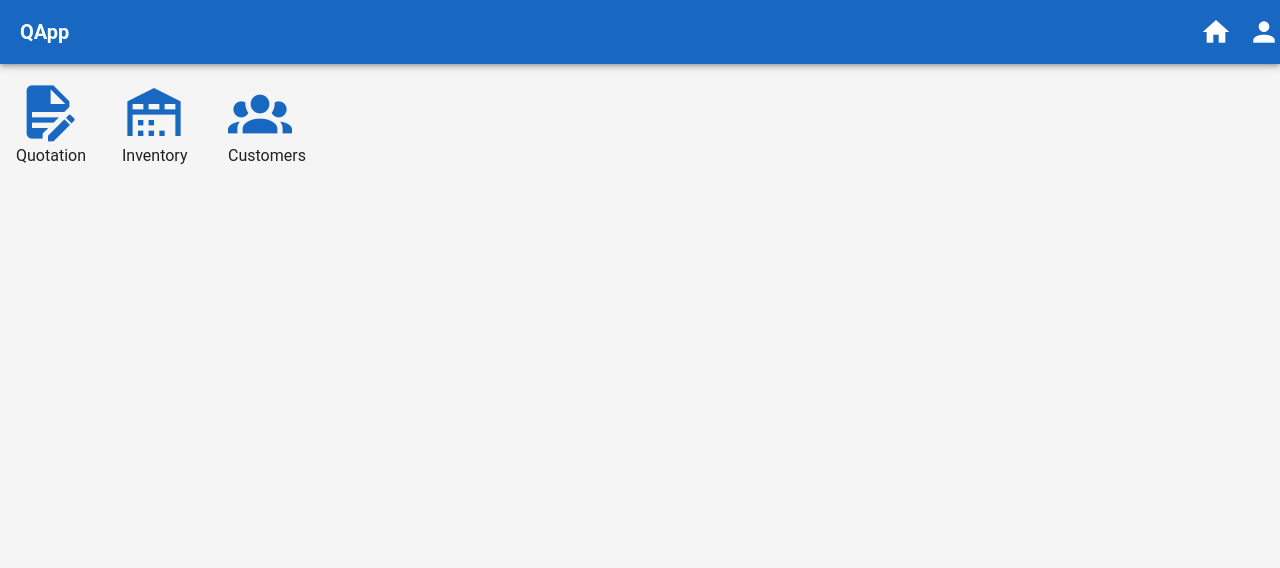
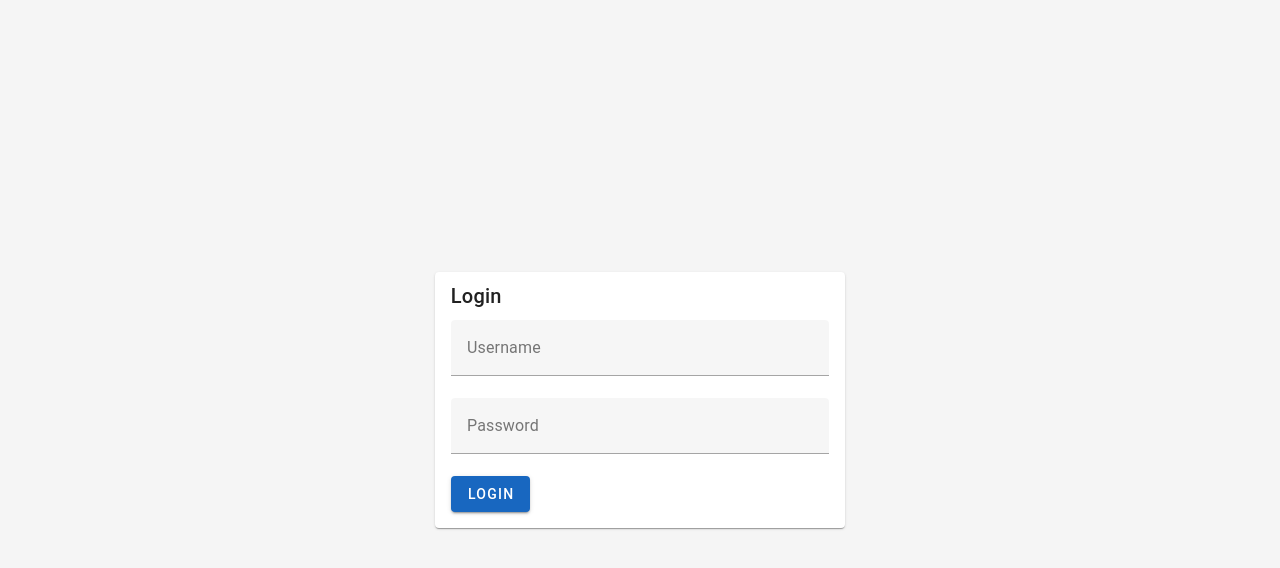
Before and after one commit to syedm00sa/qapp_api_1.0, a Vue app: page / in a window 1280 px wide. Shown: the top 568 px of the page. Built offline with nearby package versions, Linux system fonts and the light colour scheme.

Commit message:
latest chages updated

```diff
--- a/src/App.vue
+++ b/src/App.vue
@@ -1,5 +1,6 @@
 <template>
   <v-app>
+    <!-- Show header only if not on the login page -->
     <v-app-bar v-if="showHeader" app class="border rounded" max-height="300">
       <Header />
     </v-app-bar>
@@ -20,7 +21,11 @@ export default {
   },
   computed: {
     showHeader() {
-      return this.$route.name !== "landing";
+      // List of route names where the header should not be shown
+      const excludedRoutes = ["login", "landing"]; // Add any other route names where you don't want to show the header
+
+      // Return true if the current route is not in the excluded routes
+      return !excludedRoutes.includes(this.$route.name);
     },
   },
 };
--- a/src/components/Header.vue
+++ b/src/components/Header.vue
@@ -7,7 +7,7 @@
       <v-btn text :to="{ path: '/create' }" class="mx-3">CREATE</v-btn>
 
       <v-spacer></v-spacer>
-      <v-btn icon :to="{ path: '/' }">
+      <v-btn icon :to="{ path: '/landing' }">
         <v-icon>mdi-home</v-icon>
       </v-btn>
     </v-app-bar>
--- a/src/components/router/index.js
+++ b/src/components/router/index.js
@@ -4,10 +4,17 @@ import Ser from "../../views/ser.vue";
 import Create from "../../views/Create.vue";
 import Manage from "../../views/Manage.vue";
 import LandingPage from "../../views/LandingPage.vue";
+import Login from "../../views/LoginPage.vue";
 
 const routes = [
+  // { path: "/", redirect: "/login" }, // Redirect root to login
   {
     path: "/",
+    name: "login",
+    component: Login,
+  },
+  {
+    path: "/landing",
     name: "landing",
     component: LandingPage,
   },
@@ -34,3 +41,20 @@ const router = createRouter({
 });
 
 export default router;
+
+// import Vue from "vue";
+// import Router from "vue-router";
+// import LandingPage from "@/components/LandingPage.vue"; // Adjust the path as needed
+// import LoginPage from "@/components/LoginPage.vue"; // Adjust the path as needed
+
+// Vue.use(Router);
+
+// export default new Router({
+//   mode: "history",
+//   routes: [
+//     { path: "/", redirect: "/login" }, // Redirect root to login
+//     { path: "/login", name: "login", component: LoginPage },
+//     { path: "/landing", name: "landing", component: LandingPage },
+//     { path: "/search", name: "search", component: SearchComponent }, // Assuming you have a SearchComponent
+//   ],
+// });
--- a/src/views/Create.vue
+++ b/src/views/Create.vue
@@ -66,7 +66,6 @@
               <v-combobox
                 v-model="customer.tags"
                 label="Tags"
-                :items="tagOptions"
                 multiple
                 chips
                 clearable
@@ -92,6 +91,10 @@
         <v-btn color="primary" @click="createCustomer">Create</v-btn>
       </v-card-actions>
     </v-card>
+    <!-- Snackbar for Toast Notifications -->
+    <v-snackbar v-model="snackbar.show" :color="snackbar.color" top>
+      {{ snackbar.message }}
+    </v-snackbar>
   </v-main>
 </template>
 
@@ -114,10 +117,15 @@ export default {
         comments: "",
         pid: "",
       },
-      tagOptions: ["black", "blue", "green", "violet", "purple"], // Predefined tag options
+      // tagOptions: ["black", "blue", "green", "violet", "purple"], // Predefined tag options
       rules: {
         required: (value) => !!value || "Required.",
         number: (value) => !isNaN(value) || "Must be a number.",
+      },
+      snackbar: {
+        show: false,
+        message: "",
+        color: "success",
       },
     };
   },
@@ -133,6 +141,8 @@ export default {
           const url = "http://localhost:3000/api/customer/create";
           const response = await axios.post(url, this.customer);
 
+          // Show success message
+          this.showSnackbar("Customer created successfully", "success");
           // Handle the response
           console.log("Customer created successfully:", response.data);
 
@@ -140,11 +150,21 @@ export default {
           this.clearForm();
         } catch (error) {
           console.error("Error creating customer:", error);
+          // Show error message
+          this.showSnackbar(
+            "Unable to create customer. Please try again.",
+            "error"
+          );
           alert(
             "An error occurred while creating the customer. Please try again."
           );
         }
       }
+    },
+    showSnackbar(message, color) {
+      this.snackbar.message = message;
+      this.snackbar.color = color;
+      this.snackbar.show = true;
     },
   },
 };
--- a/src/views/LandingPage.vue
+++ b/src/views/LandingPage.vue
@@ -2,11 +2,11 @@
   <v-app class="app-container">
     <!-- Header with Icons in the Top Right Corner -->
     <v-app-bar app color="primary" dark>
-      <v-app-bar-title class="appBarTitle">QApp</v-app-bar-title>
+      <v-app-bar-title class="appBarTitle">Qapp</v-app-bar-title>
       <v-spacer></v-spacer>
       <!-- Icons in the top-right corner -->
       <v-icon size="32" class="mr-4">mdi-home</v-icon>
-      <v-icon size="32">mdi-account</v-icon>
+      <v-icon @click="navigateToLogin" size="32">mdi-account</v-icon>
     </v-app-bar>
 
     <v-main class="main-container">
@@ -57,6 +57,9 @@ export default {
     navigateToSearch() {
       this.$router.push("/search");
     },
+    navigateToLogin() {
+      this.$router.push("/");
+    },
   },
 };
 </script>
--- /dev/null
+++ b/src/views/LoginPage.vue
@@ -0,0 +1,64 @@
+<template>
+  <v-main class="login-container" fill-height>
+    <v-row justify="center" align="center">
+      <v-col cols="12" md="6" lg="4">
+        <v-card>
+          <v-card-title class="headline">Login</v-card-title>
+          <v-card-text>
+            <v-form ref="form">
+              <v-text-field
+                v-model="username"
+                label="Username"
+                :rules="[rules.required]"
+                required
+              ></v-text-field>
+              <v-text-field
+                v-model="password"
+                label="Password"
+                :type="'password'"
+                :rules="[rules.required]"
+                required
+              ></v-text-field>
+              <v-btn color="primary" @click="handleLogin">Login</v-btn>
+            </v-form>
+          </v-card-text>
+        </v-card>
+      </v-col>
+    </v-row>
+  </v-main>
+</template>
+
+<script>
+export default {
+  name: "LoginPage",
+  data() {
+    return {
+      username: "",
+      password: "",
+      rules: {
+        required: (value) => !!value || "Required.",
+      },
+    };
+  },
+  methods: {
+    handleLogin() {
+      if (this.$refs.form.validate()) {
+        console.log("Logging in with", this.username, this.password);
+
+        // Simulate login success and navigate to the landing page
+        this.$router.push("/landing");
+      }
+    },
+  },
+};
+</script>
+
+<style scoped>
+.login-container {
+  background-color: #f5f5f5;
+  min-height: 100vh;
+  display: flex;
+  justify-content: center;
+  align-items: center;
+}
+</style>
--- a/src/views/Search.vue
+++ b/src/views/Search.vue
@@ -108,58 +108,6 @@
             </div>
           </template>
 
-          <!-- <template v-slot:item.created_at="{ item }">
-            <div v-if="editedCustomer && editedCustomer.id === item.id">
-              <v-text-field
-                v-model="editedCustomer.created_at"
-                dense
-                hide-details
-              />
-            </div>
-            <div v-else>
-              {{ item.created_at }}
-            </div>
-          </template> -->
-          <!--
-          <template v-slot:item.created_by="{ item }">
-            <div v-if="editedCustomer && editedCustomer.id === item.id">
-              <v-text-field
-                v-model="editedCustomer.created_by"
-                dense
-                hide-details
-              />
-            </div>
-            <div v-else>
-              {{ item.created_by }}
-            </div>
-          </template> -->
-
-          <!-- <template v-slot:item.updated_at="{ item }">
-            <div v-if="editedCustomer && editedCustomer.id === item.id">
-              <v-text-field
-                v-model="editedCustomer.updated_at"
-                dense
-                hide-details
-              />
-            </div>
-            <div v-else>
-              {{ item.updated_at }}
-            </div>
-          </template> -->
-          <!--
-          <template v-slot:item.updated_by="{ item }">
-            <div v-if="editedCustomer && editedCustomer.id === item.id">
-              <v-text-field
-                v-model="editedCustomer.updated_by"
-                dense
-                hide-details
-              />
-            </div>
-            <div v-else>
-              {{ item.updated_by }}
-            </div>
-          </template> -->
-
           <template v-slot:item.city="{ item }">
             <div v-if="editedCustomer && editedCustomer.id === item.id">
               <!-- Editable text field for mobile1 -->
@@ -216,26 +164,6 @@
               {{ item.comments }}
             </div>
           </template>
-          <!-- <template v-slot:item.pid="{ item }">
-            <div v-if="editedCustomer && editedCustomer.id === item.id">
-              <v-text-field v-model="editedCustomer.pid" dense hide-details />
-            </div>
-            <div v-else>
-              {{ item.pid }}
-            </div>
-          </template> -->
-          <!-- <template v-slot:item.verified="{ item }">
-            <div v-if="editedCustomer && editedCustomer.id === item.id">
-              <v-text-field
-                v-model="editedCustomer.verified"
-                dense
-                hide-details
-              />
-            </div>
-            <div v-else>
-              {{ item.verified }}
-            </div>
-          </template> -->
         </v-data-table>
       </div>
     </v-card>
@@ -254,7 +182,7 @@ export default {
     return {
       searchQuery: "",
       totalItems: 10,
-      itemsPerPage: 5,
+      itemsPerPage: 10,
       customers: [],
       filteredCustomers: [],
       editedCustomer: null,
@@ -267,16 +195,13 @@ export default {
         { title: "Address", key: "address" },
         { title: "Area", key: "area" },
         { title: "Status", key: "status" },
-        // { title: "Created Time", key: "created_at" },
-        // { title: "Created By", key: "created_by" },
-        // { title: "Updated Time", key: "updated_at" },
-        // { title: "Updated By", key: "updated_by" },
         { title: "City", key: "city" },
         { title: "Postal Code", key: "pincode" },
         { title: "Tag", key: "tags" },
         { title: "Comment", key: "comments" },
         { title: "PID", key: "pid" },
         { title: "Verified", key: "verified" },
+        { title: "Chit", key: "chit" },
         { title: "Actions", key: "actions" },
       ],
     };
@@ -309,6 +234,7 @@ export default {
             comments: customer.comments,
             pid: customer.pid,
             verified: customer.verified,
+            chit: customer.verified == "Yes" ? customer.verified : null,
             id: customer.id, // Ensure 'id' is included for row identification
           }));
           this.filteredCustomers = this.customers;
```
